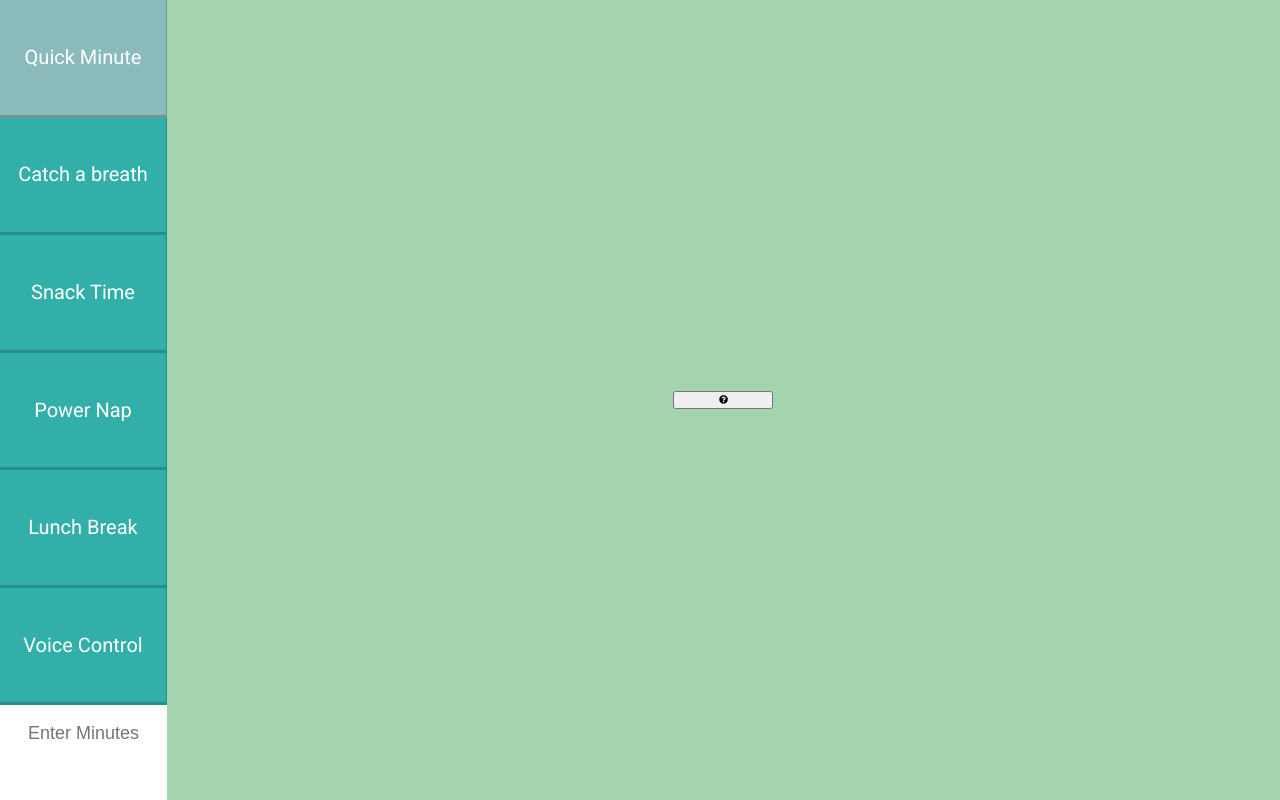
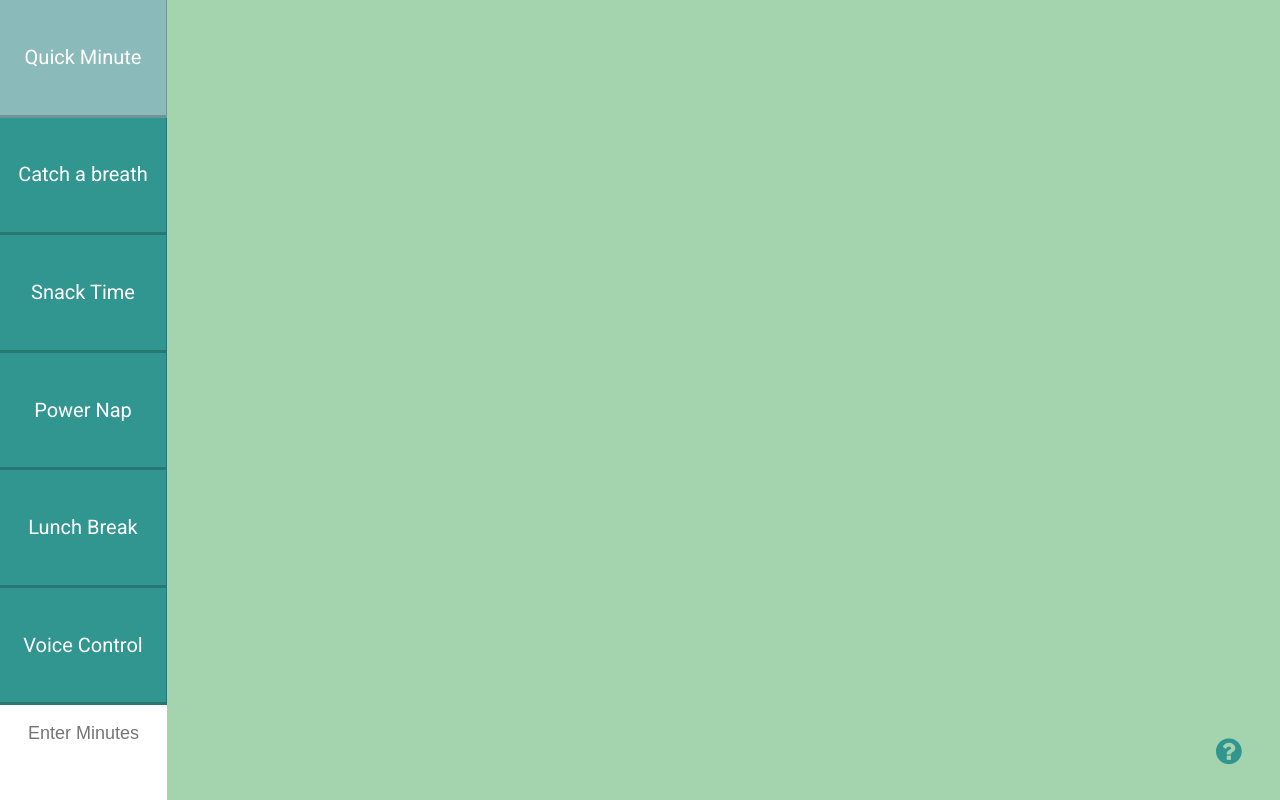
Before and after one commit to dylanmestyanek/JavaScriptTimerAndAlarm, a website: page index.html in a window 1280 px wide. Drawn offline with Linux system fonts and the light colour scheme.

Commit message:
Styled fa icon to look like a button. Modal now needs to be implemented

```diff
--- a/index.html
+++ b/index.html
@@ -28,9 +28,9 @@
 
       <!-- Timer Text Coundown, Time to return from break, and Pause/Stop Buttons -->
         <div class="displayTimeContainer">
-          <button class="info-button">
+          <div class="info-button">
             <i class="fa fa-question-circle"></i>
-          </button>
+          </div>
           <h1 class="displayTimeLeft"></h1>
           <p class="displayEndTime"></p>
           <!-- Pause/Stop Buttons Container -->
--- a/styles/index.css
+++ b/styles/index.css
@@ -67,7 +67,7 @@ input {
   cursor: pointer;
   color: white;
   font-size: 2rem;
-  background: #32afa9;
+  background: #319590;
   border-bottom: 3px solid rgba(0,0,0,0.2);
   border-right: 1px solid rgba(0,0,0,0.2);
   padding: 1rem;
@@ -131,5 +131,12 @@ input {
 
 .info-button {
   position: absolute;
-  width: 100px;
+  top: 92%;
+  left: 95%;
 }
+
+.info-button i {
+  font-size: 3rem;
+  color: #319590;
+  cursor: pointer;
+}
```
